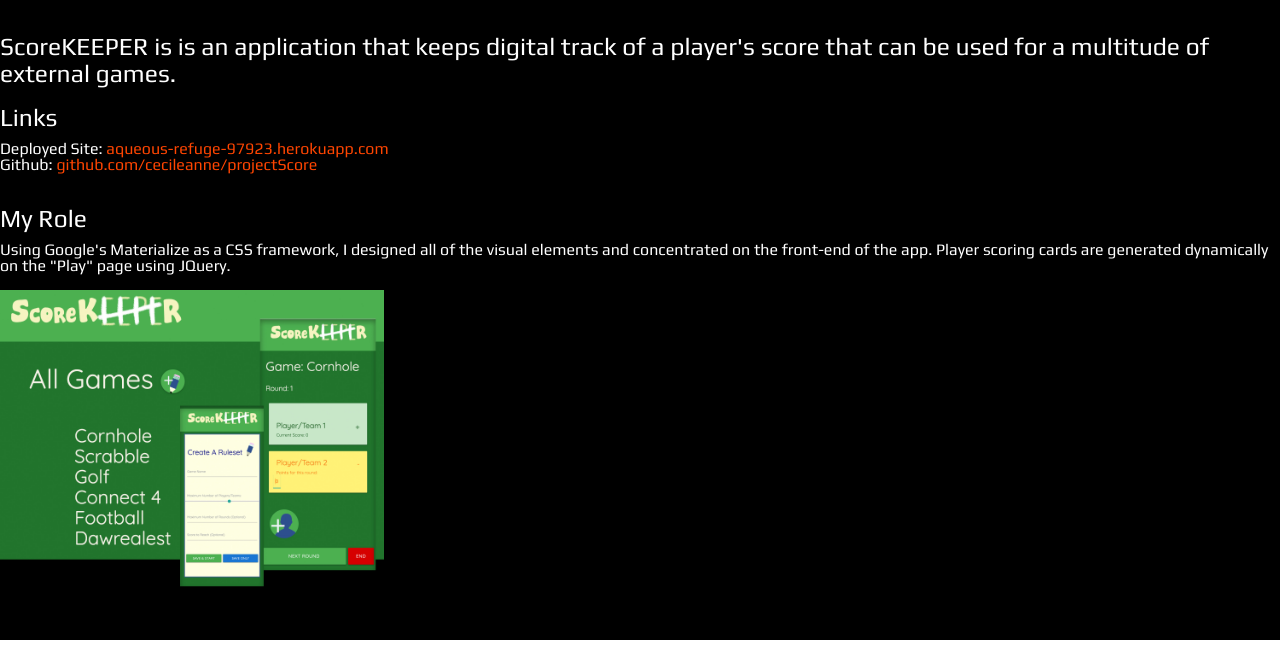
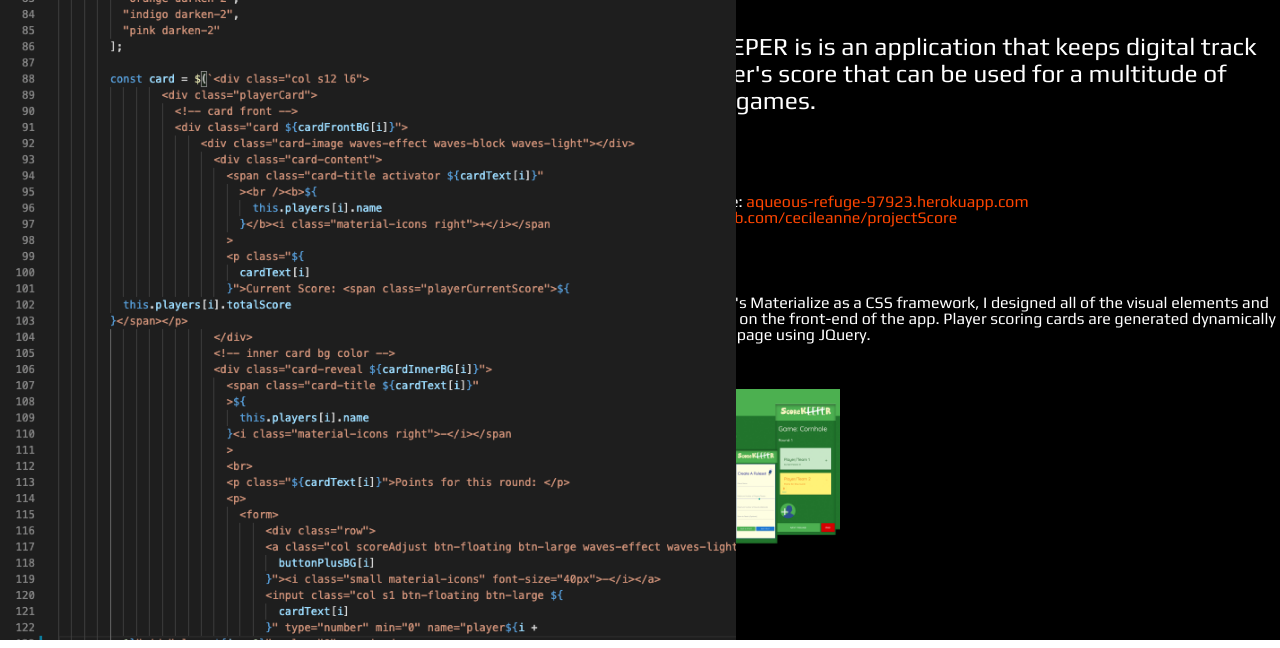
Before and after one commit to cecileanne/Portfolio, a website: page public/scorekeeperPort.html in a window 1280 px wide. Shown: the part 94-742 px from the top of the page. Drawn offline with nearby package versions, Linux system fonts and the light colour scheme.

Commit message:
finished positioning of scorekeeper html

```diff
--- a/assets/css/style.css
+++ b/assets/css/style.css
@@ -181,7 +181,8 @@ footer {
 }
 
 .projectLanding {
-  height: 95vh;
+  height: 92vh;
+  top: 0;
   position: fixed;
 }
 
@@ -192,4 +193,9 @@ footer {
 
 .projectSpecs {
   color: white;
+  margin-left: 50%;
 }
+
+.centeredImage {
+  margin-top: 30px;
+}
--- a/public/scorekeeperPort.html
+++ b/public/scorekeeperPort.html
@@ -27,19 +27,18 @@
 
   <body class="projectPage">
 
-    <!-- <div class="sideNav">
+    <div class="sideNav">
         <img src="../assets/images/scorekeeperSS.png" alt="Screenshot of code from ScoreKEEPER" class="projectLanding">
-    </div> -->
+    </div>
 
     <container>
+
       <div class="col-6 offset-6 projectSpecs">
         <h3><a href="https://aqueous-refuge-97923.herokuapp.com/">ScoreKEEPER</a></h3>
-      </div>
         <br>
-      <div>
           <h5>ScoreKEEPER is is an application that keeps digital track of a player's score that can be used for a multitude of external games.
           </h5>
-      </div>
+        <br>
         <div>
           <h5>Links</h5>
           <p>Deployed Site: <a href="https://aqueous-refuge-97923.herokuapp.com/">aqueous-refuge-97923.herokuapp.com</a></p>
@@ -52,7 +51,8 @@
         </div>
         <br>
         <div>
-        <img src="../assets/images/scorekeepexamples.jpg" alt="examples of various screens in the ScoreKEEPER app" width="30%">
+          <img src="../assets/images/scorekeepexamples.jpg" alt="examples of various screens in the ScoreKEEPER app" width="200px" class="centeredImage">
+        </div>
       </div>
     </container>
 
```
Lines whose indentation alone changed are shown as unchanged.
